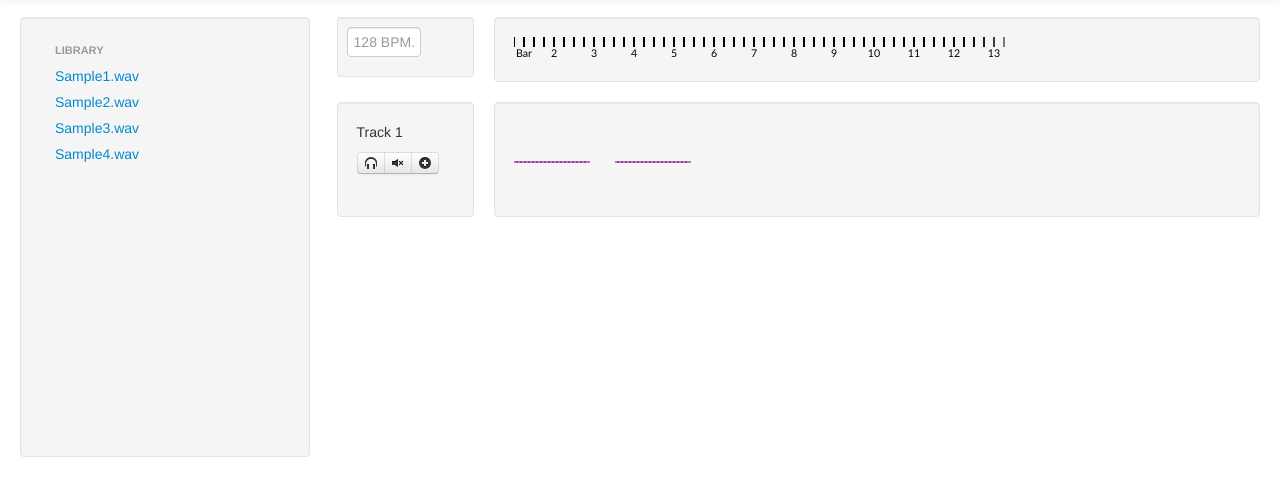
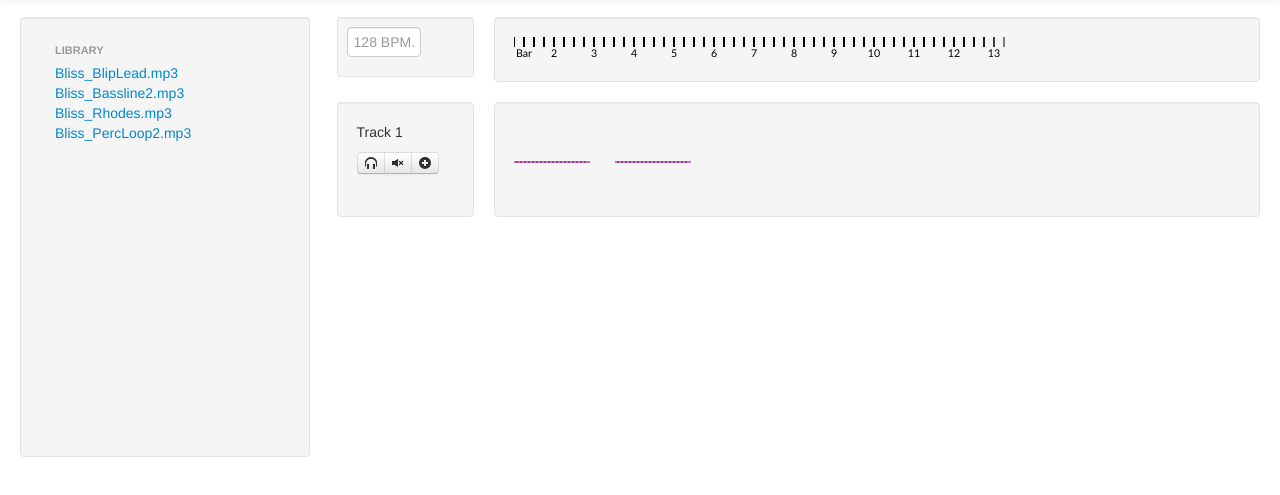
Before and after one commit to pverrecchia/OpenDAW, a plain HTML site: page index.html in a window 1280 px wide. Shown: the part 43-538 px from the top of the page. Drawn offline with nearby package versions, Linux system fonts and the light colour scheme; no server answers.

Commit message:
Auto Populate Library with Samples

```diff
--- a/examples/webaudio/data/samples.json
+++ b/examples/webaudio/data/samples.json
@@ -1,3 +1,6 @@
 [
+{"id":"1","url":"examples/webaudio/data/samples/Bliss_BlipLead.mp3","track":"1","startTime":[],"duration":"15.2555103302"},
+{"id":"2","url":"examples/webaudio/data/samples/Bliss_Bassline2.mp3","track":"1","startTime":[],"duration":"15.2555103302"},
+{"id":"3","url":"examples/webaudio/data/samples/Bliss_Rhodes.mp3","track":"1","startTime":[],"duration":"15.2555103302"},
 {"id":"4","url":"examples/webaudio/data/samples/Bliss_PercLoop2.mp3","track":"1","startTime":[0,20],"duration":"3.813877582550049"}
 ]
--- a/examples/webaudio/main2.js
+++ b/examples/webaudio/main2.js
@@ -5,6 +5,10 @@ var wavesurfer = (function () {
         var bpm = 128;
         var startTimes = song.startTime;
         var sampleNumber = 0;
+        var sampleUrl = song.url.split("/");
+        var sampleTitle = sampleUrl[sampleUrl.length-1];
+        $("#library").append("<span><li id=librarySample" + song.id +" class=\"librarySample\"><a href=\"#\">" + sampleTitle + "</a></li></span>");
+        $("#librarySample" + song.id).draggable({ revert: true, helper: "clone" });
         $.each(startTimes, function(){
             var span = document.createElement('span');
             span.id = "sample" + song.id + "Span" + sampleNumber;
--- a/index.html
+++ b/index.html
@@ -64,12 +64,8 @@
             <div class="row-fluid">
                 <div class="span3">
                     <div id="sidebar" class="well sidebar-nav">
-                        <ul class="nav nav-list">
+                        <ul id="library" class="nav nav-list">
                           <li class="nav-header">Library</li>
-                          <li><a href="#">Sample1.wav</a></li>
-                          <li><a href="#">Sample2.wav</a></li>
-                          <li><a href="#">Sample3.wav</a></li>
-                          <li><a href="#">Sample4.wav</a></li>
                         </ul>
                     </div>
                 </div>
@@ -113,6 +109,9 @@
                 $("#step-backward").click(function(){
                     $('body').trigger('stepBackward-event');
                 });
+                $( "#track1" ).droppable({
+                    accept: ".librarySample"
+                });
                 var c=document.getElementById("timeline");
                 var ctx=c.getContext("2d");
                 ctx.font = '8pt Calibri';
```
